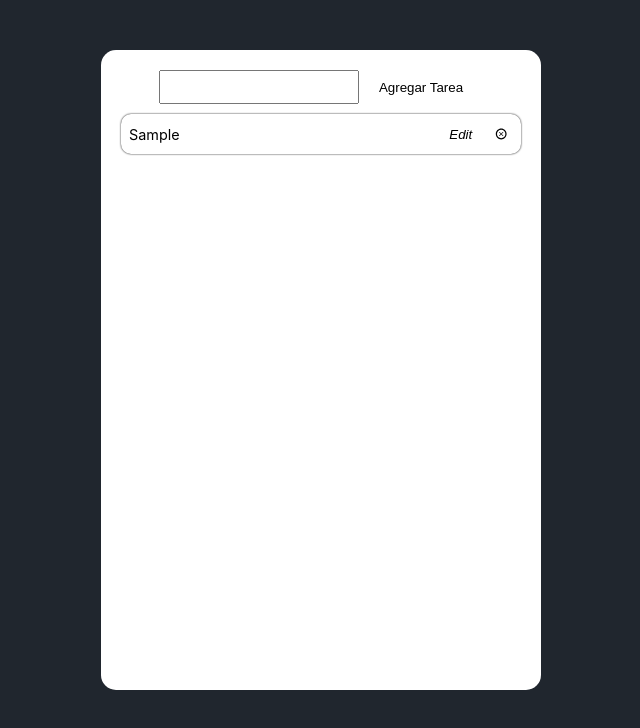
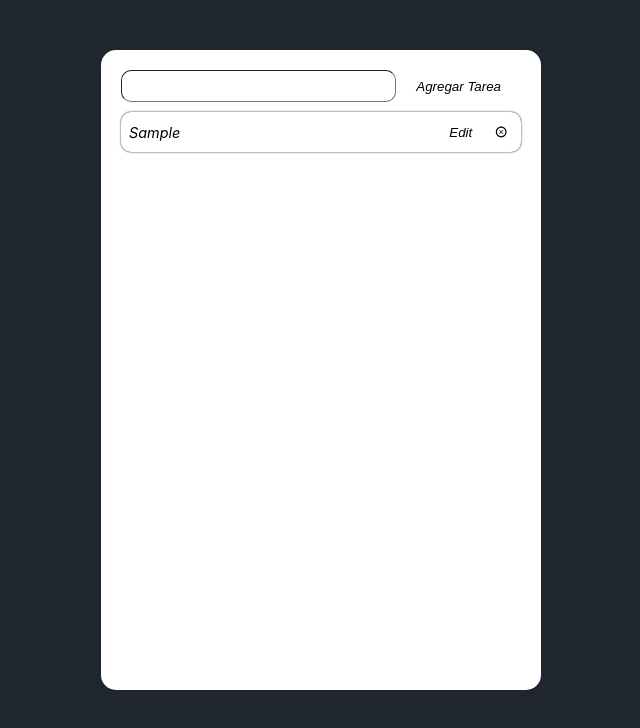
Before and after one commit to Jaime216/TasksList, a React (Create React App) app: page / in a window 1280 px wide. Both pictures are taken after typing "Sample" into the empty fields and a click on the input "Agregar Tarea". Shown: the top 728 px of the page, without its empty margins (319-959 px from the left). Built offline with nearby package versions, Linux system fonts and the light colour scheme; the HTML template or start-up script is replaced by a standard one.

Commit message:
Finalizada

```diff
--- a/src/App.css
+++ b/src/App.css
@@ -39,6 +39,9 @@
   height: 20px;
   font-size: 0.9rem;
   padding: 5px;
+  border-radius: 10px;
+  border-width: 0.5px;
+  width: 70%;
 }
 .inputButton {
   background-color: transparent;
--- a/src/App.jsx
+++ b/src/App.jsx
@@ -12,6 +12,23 @@ function App() {
     setInput(e.target.value)
   }
 
+  function completar (id) {
+    setTareas(tareas.map(tarea=>{
+      if(tarea.id === id){
+        tarea.completada = ! tarea.completada
+      }
+      return tareas
+    }))
+    setTareas([...tareas]);
+    window.localStorage.setItem('Tareas',JSON.stringify(tareas))
+  }
+
+  function eliminar (id) {
+    let taraeasAct = tareas.filter(tarea => tarea.id !== id);
+    setTareas(taraeasAct)
+    window.localStorage.setItem('Tareas',JSON.stringify(taraeasAct))
+  }
+
   function agregarTarea (e) {
     e.preventDefault();
     if(input.trim()){
@@ -24,17 +41,38 @@ function App() {
       setTareas(tareasActualizadas);
       setInput('');
       document.getElementById('input').value = '';
+      window.localStorage.setItem('Tareas',JSON.stringify(tareasActualizadas))
     }else {
       console.log("Introduzca texto")
     }}
 
+
+    function updateTask (id, newValue, completada) {
+      tareas.map(tarea=>{
+        if(id === tarea.id){
+          tarea.texto=newValue
+        }
+        return tareas
+      })
+      setTareas([...tareas])
+      window.localStorage.setItem('Tareas',JSON.stringify(tareas))
+    }
+
+
   return (
     <div className='App'>
+      {window.addEventListener("load",()=>{
+        if(window.localStorage.getItem('Tareas') === null){
+            window.localStorage.setItem('Tareas',JSON.stringify([]))
+        }
+        setTareas(JSON.parse(window.localStorage.getItem('Tareas')))
+      })}
       <div className='AppContainer'>
         <form
           className='form'
           onSubmit={agregarTarea} >
             <input
+              autoComplete='off'
               type="text"
               className='input'
               id='input'
@@ -51,9 +89,12 @@ function App() {
                 <Tarea
                   key={tarea.id}
                   id={tarea.id}
+                  eliminar={eliminar}
                   completada={tarea.completada}
                   texto={tarea.texto}
-                  isEdit={true} />)
+                  isEdit={true}
+                  updateTask={updateTask}
+                  completar={completar} />)
             })}
         </div>
 
--- a/src/components/Tarea.jsx
+++ b/src/components/Tarea.jsx
@@ -2,22 +2,25 @@ import React, { useState } from "react";
 import { TiDeleteOutline } from 'react-icons/ti';
 import '../styles/Tarea.css';
 
-function Tarea ({ texto,id, eliminar, completada, completar}){
+function Tarea ({ texto,id, eliminar, completada, completar, updateTask}){
 
-  const [input, setInput] = useState(texto)
   const [isEdit, setEdit] = useState(false)
 
   function editable () {
-    setEdit(!isEdit)
+    if(completada === false) setEdit(!isEdit)
   }
 
   function NoEdit () {
     return(
       <div
-        className={`nota ${completada ? 'completada' : ''}`}
+        className={`nota `}
         id={id}
-        onClick={completar}>
-          <p>{input}</p>
+        >
+          <p
+            className={`${completada ? 'completada' : ''}`}
+            onClick={()=>completar(id)} >
+              {texto}
+            </p>
           <div className="buttons">
             <button
               className="edit"
@@ -36,25 +39,29 @@ function Tarea ({ texto,id, eliminar, completada, completar}){
 
       function Edit () {
 
-        const [newValue, setNewValue] = useState(input)
+        const [newValue, setNewValue] = useState(texto)
 
         function setInputValue (e) {
           setNewValue(e.target.value)
         }
 
-        function updateTask (e) {
-          e.preventDefault()
-          setInput(newValue)
-          setEdit(false)
-        }
-
         return(
           <div
-            className="EditContainer" >
+            className="editContainer" >
             <form
-              onSubmit={updateTask} >
-              <input type="text" value={newValue} onChange={setInputValue} />
-              <input type="button" value="Update" onClick={updateTask} />
+              onSubmit={(e)=>{
+                e.preventDefault()
+                updateTask(id, newValue, completada)
+                setEdit(!isEdit)}} >
+              <input className="editInput" type="text" value={newValue} onChange={setInputValue} />
+              <input
+                className="updateInput"
+                type="button"
+                value="Update"
+                onClick={(e)=>{
+                  e.preventDefault()
+                  updateTask(id, newValue, completada)
+                  setEdit(!isEdit)}} />
             </form>
 
           </div>
--- a/src/styles/Tarea.css
+++ b/src/styles/Tarea.css
@@ -1,5 +1,6 @@
 *{
     margin: 0;
+    font-style: italic;
     padding: 0;
 }
 
@@ -34,7 +35,6 @@
     height: fit-content;
     border: none;
     cursor: pointer;
-    font-style: italic;
 }
 .iconContainer{
     width: 30%;
@@ -49,3 +49,45 @@
     width: 60%;
     cursor: pointer;
 }
+
+.editContainer{
+    width: 100%;
+    height: 40px;
+    margin-top: 10px;
+    display: flex;
+    -webkit-box-shadow: 0px 0px 2px 0px rgba(0,0,0,1);
+    -moz-box-shadow: 0px 0px 2px 0px rgba(0,0,0,1);
+    box-shadow: 0px 0px 2px 0px rgba(0,0,0,1);
+    border-radius: 10px;
+    align-items: center;
+    justify-content: center;
+  }
+
+  .editContainer form {
+    width: 90%;
+    display: flex;
+    justify-content: space-between;
+  }
+
+  .editInput {
+    cursor: pointer;
+    width: fit-content;
+    display: flex;
+    justify-content: flex-start;
+    align-items: center;
+    font-size: 0.9rem;
+    padding: 2px;
+    border-radius: 10px;
+    border-width: 0.5px;
+    padding-left: 8px;
+  }
+  .updateInput {
+    background: none;
+    padding: 4px 8px;
+    border: 0;
+    cursor: pointer;
+  }
+
+.completada {
+    text-decoration: line-through;
+  }
```
